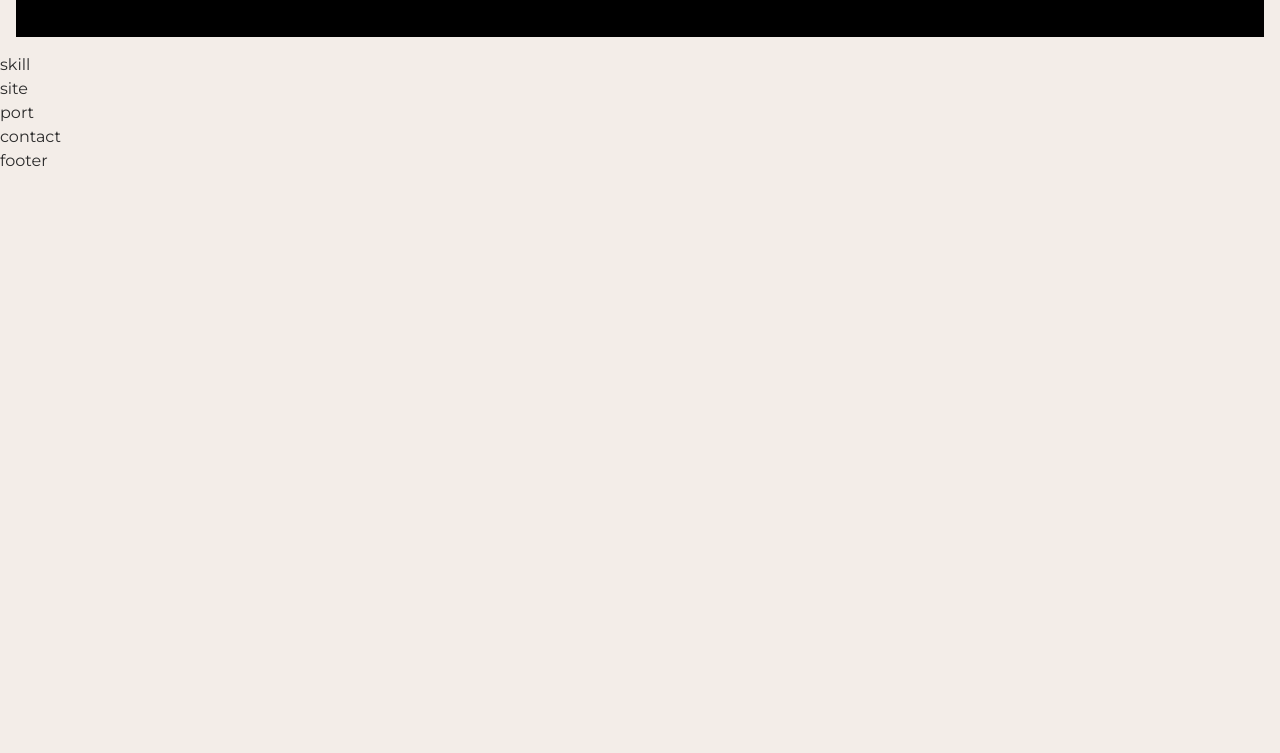
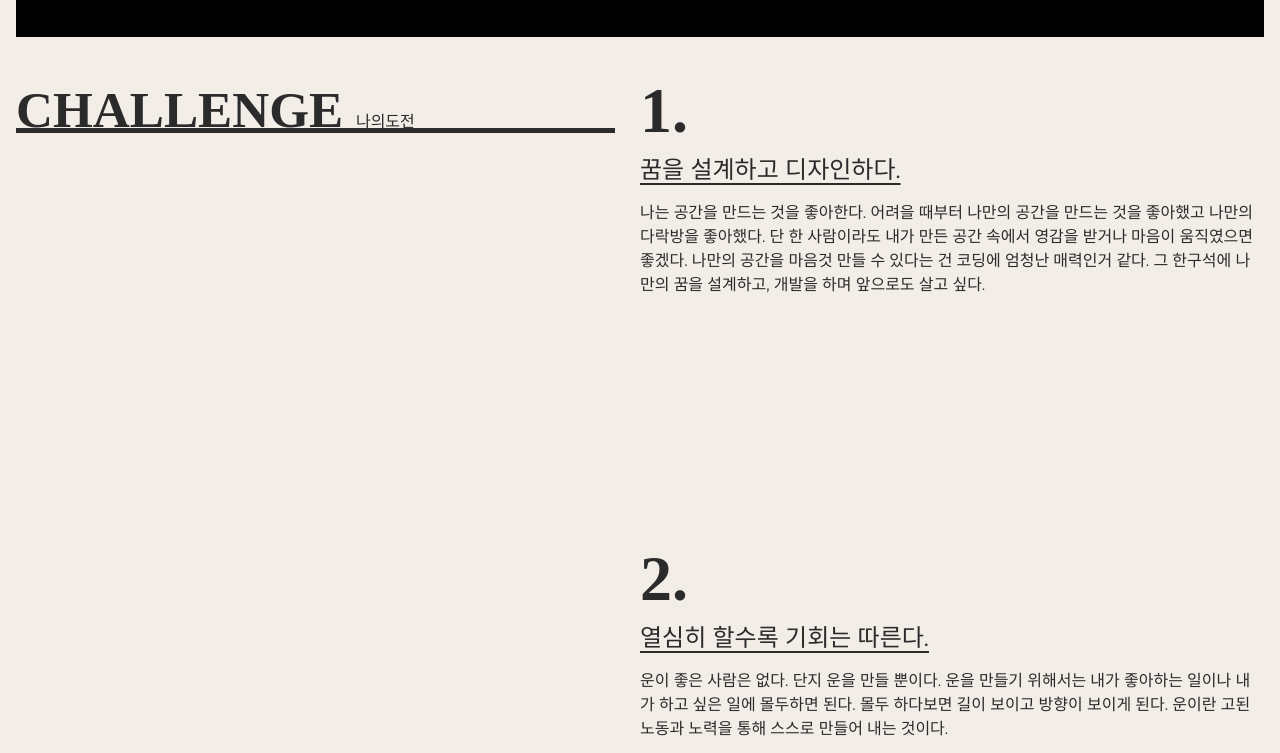
Before and after one commit to Kim-YS52/port2024-vite, a website built with Vite: page src/index.html in a window 1280 px wide. Shown: the part 747-1500 px from the top of the page. Before the commit the page ends 920 px from the top, so only its background shows below. Built offline with nearby package versions, Linux system fonts and the light colour scheme; a small style sheet from the web is missing; a web font is replaced by a local one.

Commit message:
스킬완료

```diff
--- a/src/assets/css/section/skill.css
+++ b/src/assets/css/section/skill.css
@@ -1 +1,62 @@
-#skill {}
+.skill__inner {
+    padding: 16px;
+    display: flex;
+    justify-content: space-between;
+}
+.skill__title {
+    position: sticky;
+    top: 70px;
+    left: 0;
+    width: 48%;
+    height: 5vw;
+    font-size: 4vw;
+    font-weight: 900;
+    line-height: 1.6;
+    font-family: var(--mainKor-font);
+    text-transform: uppercase;
+    color: var(--black100);
+    border-bottom: 0.4vw solid var(--black100);
+}
+.skill__title em {
+    font-size: 1rem;
+    font-weight: 400;
+    line-height: 2;
+}
+.skill__desc {
+    width: 50%;
+}
+.skill__desc span {
+    font-size: 5vw;
+    line-height: 1.3;
+    font-weight: 900;
+    font-family: var(--mainNum-font);
+}
+.skill__desc h3 {
+    font-size: 1.5rem;
+    text-decoration: underline;
+    text-underline-position: under;
+    margin-bottom: 1vw;
+}
+.skill__desc p {
+    margin-bottom: 30vh;
+}
+
+@media (max-width:800px) {
+    .skill__inner {
+        flex-direction: column;
+    }
+    .skill__title {
+        width: 100%;
+        margin-bottom: 10vw;
+        font-size: 30px;
+        top: 68px;
+        height: auto;
+        background-color: var(--mainBg-color);
+    }
+    .skill__desc {
+        width: 100%;
+    }
+    .skill__desc span {
+        font-size: 20vw;
+    }
+}
--- a/src/index.html
+++ b/src/index.html
@@ -46,9 +46,9 @@
     <main id="main" role="main">
         <section id="intro">
             <div class="intro__inner">
-                <div class="intro__title">
+                <h2 class="intro__title">
                     port developer
-                </div>
+                </h2>
                 <div class="intro__lines" aria-hidden="true">
                     <span class="line"></span>
                     <span class="line"></span>
@@ -81,7 +81,28 @@
         </section>
         <!-- //intro -->
         <section id="skill">
-            skill
+            <div class="skill__inner">
+                <h2 class="skill__title">
+                    Challenge <em>나의도전</em>
+                </h2>
+                <div class="skill__desc">
+                    <div>
+                        <span>1.</span>
+                        <h3>꿈을 설계하고 디자인하다.</h3>
+                        <p>나는 공간을 만드는 것을 좋아한다. 어려을 때부터 나만의 공간을 만드는 것을 좋아했고 나만의 다락방을 좋아했다. 단 한 사람이라도 내가 만든 공간 속에서 영감을 받거나 마음이 움직였으면 좋겠다. 나만의 공간을 마음것 만들 수 있다는 건 코딩에 엄청난 매력인거 같다. 그 한구석에 나만의 꿈을 설계하고, 개발을 하며 앞으로도 살고 싶다.</p>
+                    </div>
+                    <div>
+                        <span>2.</span>
+                        <h3>열심히 할수록 기회는 따른다.</h3>
+                        <p>운이 좋은 사람은 없다. 단지 운을 만들 뿐이다. 운을 만들기 위해서는 내가 좋아하는 일이나 내가 하고 싶은 일에 몰두하면 된다. 몰두 하다보면 길이 보이고 방향이 보이게 된다. 운이란 고된 노동과 노력을 통해 스스로 만들어 내는 것이다.</p>
+                    </div>
+                    <div>
+                        <span>3.</span>
+                        <h3>나에게 정직하다.</h3>
+                        <p>정직은 다른 사람보다 나에게 큰 의미를 부여해야 한다. 자신이 정직하지 않으면 진정으로 원하는 일을 열정적으로 밀고 나갈 수 없다. 마음에서 우러나오는 일을 해야 정직해지며 삶을 더 즐길 줄 알게 된다.</p>
+                    </div>
+                </div>
+            </div>
         </section>
         <!-- //skill -->
         <section id="site">
```
